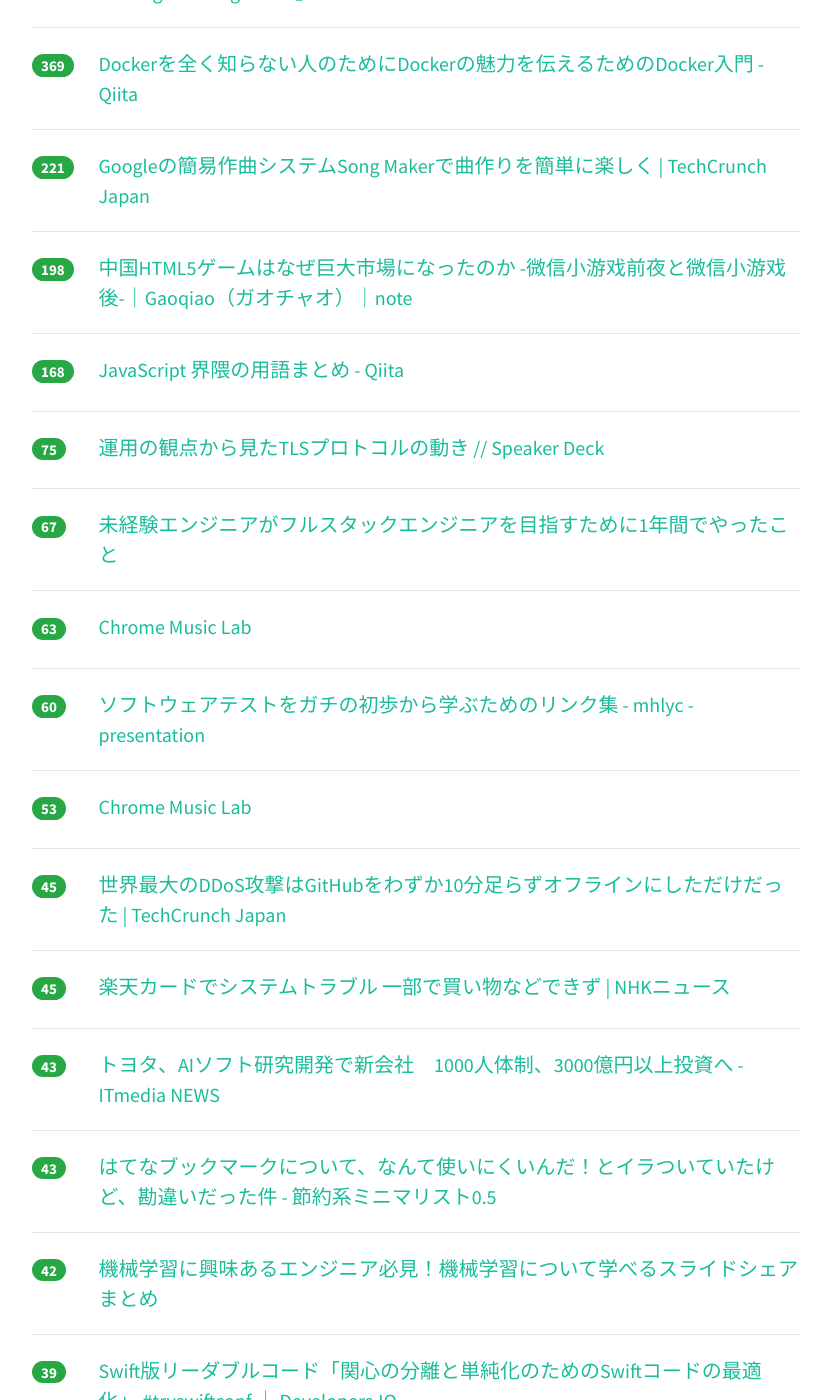
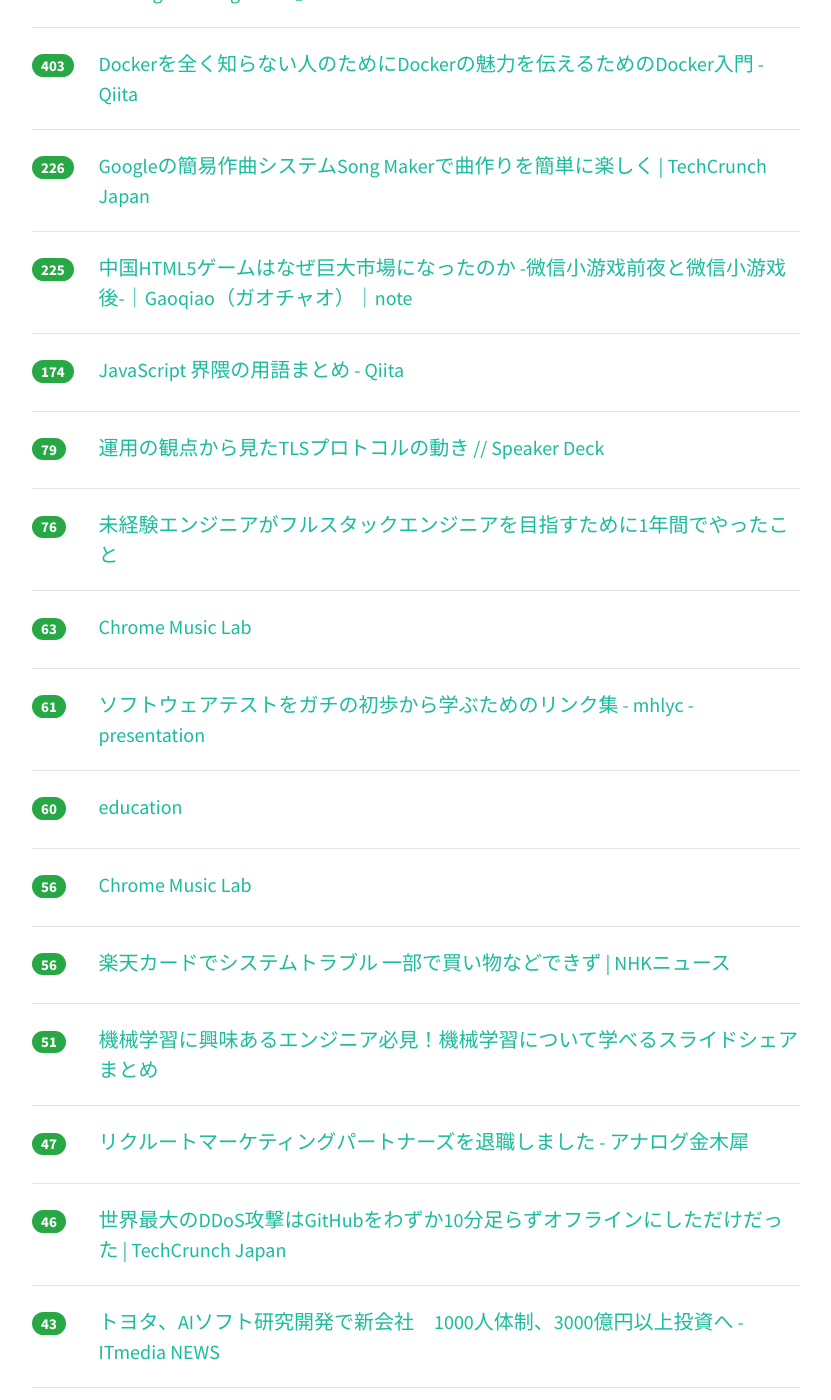
Before and after one commit to yatta47/hatena-matome-site, a Jekyll site: the page built from _posts/2018-03-03-hatena.md, in a window 1280 px wide and 1400 px high, scrolled down 448 px. Shown: the whole window, without its empty margins (224-1055 px from the left). Built offline with Jekyll 4.4.1, drawn with Linux system fonts in a browser that asks for light colours; nearby versions of some CDN libraries; some of the changed text lies outside the part shown.

Commit message:
Updated 2018-03-03

```diff
--- a/_posts/2018-03-03-hatena.md
+++ b/_posts/2018-03-03-hatena.md
@@ -1,43 +1,43 @@
 ---
 layout: post
 title:  "2018-03-03 はてぶIT"
-date:   2018-03-03 19:02:49
+date:   2018-03-03 20:02:57
 tags: [it-hotentry]
 ---
-43 件のデータあり
+46 件のデータあり
 
 <hr><div class="row">
-<div class="col-1"><span class="badge badge-pill badge-success h2">500</span></div>
+<div class="col-1"><span class="badge badge-pill badge-success h2">514</span></div>
 <div class="col-11"><a href='https://gigazine.net/news/20180302-chrome-music-lab-song-maker/' target='_blank'>インストール不要・誰でも無料で打ち込み音楽をブラウザ上で簡単に作曲できるGoogle「Song Maker」 - GIGAZINE</a></div>
 </div>
 <hr>
 <div class="row">
-<div class="col-1"><span class="badge badge-pill badge-success h2">369</span></div>
+<div class="col-1"><span class="badge badge-pill badge-success h2">403</span></div>
 <div class="col-11"><a href='https://qiita.com/bremen/items/4604f530fe25786240db' target='_blank'>Dockerを全く知らない人のためにDockerの魅力を伝えるためのDocker入門 - Qiita</a></div>
 </div>
 <hr>
 <div class="row">
-<div class="col-1"><span class="badge badge-pill badge-success h2">221</span></div>
+<div class="col-1"><span class="badge badge-pill badge-success h2">226</span></div>
 <div class="col-11"><a href='http://jp.techcrunch.com/2018/03/02/2018-03-02-googles-song-maker-experiment-makes-making-songs-easy/' target='_blank'>Googleの簡易作曲システムSong Makerで曲作りを簡単に楽しく | TechCrunch Japan</a></div>
 </div>
 <hr>
 <div class="row">
-<div class="col-1"><span class="badge badge-pill badge-success h2">198</span></div>
+<div class="col-1"><span class="badge badge-pill badge-success h2">225</span></div>
 <div class="col-11"><a href='https://note.mu/chinajapan/n/n05a9fdb12dae' target='_blank'>中国HTML5ゲームはなぜ巨大市場になったのか -微信小游戏前夜と微信小游戏後-｜Gaoqiao（ガオチャオ）｜note</a></div>
 </div>
 <hr>
 <div class="row">
-<div class="col-1"><span class="badge badge-pill badge-success h2">168</span></div>
+<div class="col-1"><span class="badge badge-pill badge-success h2">174</span></div>
 <div class="col-11"><a href='https://qiita.com/sinsengumi/items/e20342d13cbdd7ac2304' target='_blank'>JavaScript 界隈の用語まとめ - Qiita</a></div>
 </div>
 <hr>
 <div class="row">
-<div class="col-1"><span class="badge badge-pill badge-success h2">75</span></div>
+<div class="col-1"><span class="badge badge-pill badge-success h2">79</span></div>
 <div class="col-11"><a href='https://speakerdeck.com/shigeki/yun-yong-falseguan-dian-karajian-tatlspurotokorufalsedong-ki' target='_blank'>運用の観点から見たTLSプロトコルの動き // Speaker Deck</a></div>
 </div>
 <hr>
 <div class="row">
-<div class="col-1"><span class="badge badge-pill badge-success h2">67</span></div>
+<div class="col-1"><span class="badge badge-pill badge-success h2">76</span></div>
 <div class="col-11"><a href='https://career.levtech.jp/guide/knowhow/article/252/' target='_blank'>未経験エンジニアがフルスタックエンジニアを目指すために1年間でやったこと</a></div>
 </div>
 <hr>
@@ -47,23 +47,38 @@ tags: [it-hotentry]
 </div>
 <hr>
 <div class="row">
-<div class="col-1"><span class="badge badge-pill badge-success h2">60</span></div>
+<div class="col-1"><span class="badge badge-pill badge-success h2">61</span></div>
 <div class="col-11"><a href='http://mhlyc.hatenablog.com/entry/2017/05/26/074749' target='_blank'>ソフトウェアテストをガチの初歩から学ぶためのリンク集 - mhlyc -presentation</a></div>
 </div>
 <hr>
 <div class="row">
-<div class="col-1"><span class="badge badge-pill badge-success h2">53</span></div>
+<div class="col-1"><span class="badge badge-pill badge-success h2">60</span></div>
+<div class="col-11"><a href='https://google.ai/education/' target='_blank'>education</a></div>
+</div>
+<hr>
+<div class="row">
+<div class="col-1"><span class="badge badge-pill badge-success h2">56</span></div>
 <div class="col-11"><a href='https://musiclab.chromeexperiments.com/' target='_blank'>Chrome Music Lab</a></div>
 </div>
 <hr>
 <div class="row">
-<div class="col-1"><span class="badge badge-pill badge-success h2">45</span></div>
-<div class="col-11"><a href='http://jp.techcrunch.com/2018/03/02/2018-03-02-the-worlds-largest-ddos-attack-took-github-offline-for-less-than-tens-minutes/' target='_blank'>世界最大のDDoS攻撃はGitHubをわずか10分足らずオフラインにしただけだった | TechCrunch Japan</a></div>
+<div class="col-1"><span class="badge badge-pill badge-success h2">56</span></div>
+<div class="col-11"><a href='https://www3.nhk.or.jp/news/html/20180303/k10011350451000.html' target='_blank'>楽天カードでシステムトラブル 一部で買い物などできず | NHKニュース</a></div>
 </div>
 <hr>
 <div class="row">
-<div class="col-1"><span class="badge badge-pill badge-success h2">45</span></div>
-<div class="col-11"><a href='https://www3.nhk.or.jp/news/html/20180303/k10011350451000.html' target='_blank'>楽天カードでシステムトラブル 一部で買い物などできず | NHKニュース</a></div>
+<div class="col-1"><span class="badge badge-pill badge-success h2">51</span></div>
+<div class="col-11"><a href='https://career.levtech.jp/guide/knowhow/article/58/' target='_blank'>機械学習に興味あるエンジニア必見！機械学習について学べるスライドシェアまとめ</a></div>
+</div>
+<hr>
+<div class="row">
+<div class="col-1"><span class="badge badge-pill badge-success h2">47</span></div>
+<div class="col-11"><a href='http://motida-japan.hatenablog.com/entry/2018/03/03/102906' target='_blank'>リクルートマーケティングパートナーズを退職しました - アナログ金木犀</a></div>
+</div>
+<hr>
+<div class="row">
+<div class="col-1"><span class="badge badge-pill badge-success h2">46</span></div>
+<div class="col-11"><a href='http://jp.techcrunch.com/2018/03/02/2018-03-02-the-worlds-largest-ddos-attack-took-github-offline-for-less-than-tens-minutes/' target='_blank'>世界最大のDDoS攻撃はGitHubをわずか10分足らずオフラインにしただけだった | TechCrunch Japan</a></div>
 </div>
 <hr>
 <div class="row">
@@ -77,11 +92,6 @@ tags: [it-hotentry]
 </div>
 <hr>
 <div class="row">
-<div class="col-1"><span class="badge badge-pill badge-success h2">42</span></div>
-<div class="col-11"><a href='https://career.levtech.jp/guide/knowhow/article/58/' target='_blank'>機械学習に興味あるエンジニア必見！機械学習について学べるスライドシェアまとめ</a></div>
-</div>
-<hr>
-<div class="row">
 <div class="col-1"><span class="badge badge-pill badge-success h2">39</span></div>
 <div class="col-11"><a href='https://dev.classmethod.jp/client-side/language-client-side/try-swift-tokyo-2018-optimizing-swift-code-for-separation-of-concerns-and-simplicity/' target='_blank'>Swift版リーダブルコード「関心の分離と単純化のためのSwiftコードの最適化」 #tryswiftconf ｜ Developers.IO</a></div>
 </div>
@@ -92,13 +102,8 @@ tags: [it-hotentry]
 </div>
 <hr>
 <div class="row">
-<div class="col-1"><span class="badge badge-pill badge-success h2">36</span></div>
+<div class="col-1"><span class="badge badge-pill badge-success h2">37</span></div>
 <div class="col-11"><a href='http://blog-ja.sideci.com/entry/2018/03/02/120636' target='_blank'>「SideCIのようなツールが開発プロセス中に存在するのは、ぼくが理想とする世界の一部を実現している」（まつもとゆきひろ氏） - SideCI Blog</a></div>
-</div>
-<hr>
-<div class="row">
-<div class="col-1"><span class="badge badge-pill badge-success h2">34</span></div>
-<div class="col-11"><a href='http://motida-japan.hatenablog.com/entry/2018/03/03/102906' target='_blank'>リクルートマーケティングパートナーズを退職しました - アナログ金木犀</a></div>
 </div>
 <hr>
 <div class="row">
@@ -132,17 +137,22 @@ tags: [it-hotentry]
 </div>
 <hr>
 <div class="row">
-<div class="col-1"><span class="badge badge-pill badge-success h2">27</span></div>
+<div class="col-1"><span class="badge badge-pill badge-success h2">28</span></div>
 <div class="col-11"><a href='https://papix.hatenablog.com/entry/2018/03/03/112532' target='_blank'>YAPC::Okinawaで, ｢Webサービスを監視するときに僕達が考えたこと｣というトークをしました - Masteries</a></div>
 </div>
 <hr>
 <div class="row">
-<div class="col-1"><span class="badge badge-pill badge-success h2">24</span></div>
+<div class="col-1"><span class="badge badge-pill badge-success h2">27</span></div>
 <div class="col-11"><a href='https://steemit.com/ja-blockchain/@programmer0/twitter-oauth' target='_blank'>TwitterとOAuthで超簡易ブロックチェーンつくった — Steemit</a></div>
 </div>
 <hr>
 <div class="row">
-<div class="col-1"><span class="badge badge-pill badge-success h2">22</span></div>
+<div class="col-1"><span class="badge badge-pill badge-success h2">25</span></div>
+<div class="col-11"><a href='http://b.hatena.ne.jp/entry/s/this.kiji.is/342295361173423201' target='_blank'>はてなブックマーク - 女性の太ももの写真展中止、東京　ネット上で批判の声 - 共同通信</a></div>
+</div>
+<hr>
+<div class="row">
+<div class="col-1"><span class="badge badge-pill badge-success h2">24</span></div>
 <div class="col-11"><a href='https://gigazine.net/news/20180303-fart-bad-plane/' target='_blank'>乗客のオナラが臭すぎて飛行機が着陸して警察がやってくるという事案が発生 - GIGAZINE</a></div>
 </div>
 <hr>
@@ -187,13 +197,23 @@ tags: [it-hotentry]
 </div>
 <hr>
 <div class="row">
-<div class="col-1"><span class="badge badge-pill badge-success h2">16</span></div>
-<div class="col-11"><a href='http://b.hatena.ne.jp/entry/s/this.kiji.is/342295361173423201' target='_blank'>はてなブックマーク - 女性の太ももの写真展中止、東京　ネット上で批判の声 - 共同通信</a></div>
+<div class="col-1"><span class="badge badge-pill badge-success h2">17</span></div>
+<div class="col-11"><a href='https://postd.cc/functional-programming-for-javascript-people-1/' target='_blank'>JavaScriptユーザのための関数型プログラミング(前編) | POSTD</a></div>
 </div>
 <hr>
 <div class="row">
 <div class="col-1"><span class="badge badge-pill badge-success h2">15</span></div>
 <div class="col-11"><a href='http://twitter.com/twitterjp/status/969316382465601536' target='_blank'>Twitter Japanさんのツイート: "嫌がらせやスパム、まちがった情報などのTwitter上にある問題を「健全性指数」を向上させることで解決していきます。この健全性の測定方法を公募し、進歩過程</a></div>
+</div>
+<hr>
+<div class="row">
+<div class="col-1"><span class="badge badge-pill badge-success h2">15</span></div>
+<div class="col-11"><a href='http://us.jnto.go.jp/cometojapan/' target='_blank'>Come to Japan | with Kizuna AI</a></div>
+</div>
+<hr>
+<div class="row">
+<div class="col-1"><span class="badge badge-pill badge-success h2">15</span></div>
+<div class="col-11"><a href='https://www.fxsitecompat.com/ja/docs/2018/symantec-issued-certificates-will-soon-be-distrusted/' target='_blank'>Symantec 社から発行された証明書の信頼が近く失われます (影響あり) | Firefox サイト互換性情報</a></div>
 </div>
 <hr>
 <div class="row">
@@ -203,7 +223,7 @@ tags: [it-hotentry]
 <hr>
 <div class="row">
 <div class="col-1"><span class="badge badge-pill badge-success h2">13</span></div>
-<div class="col-11"><a href='https://www.fxsitecompat.com/ja/docs/2018/symantec-issued-certificates-will-soon-be-distrusted/' target='_blank'>Symantec 社から発行された証明書の信頼が近く失われます (影響あり) | Firefox サイト互換性情報</a></div>
+<div class="col-11"><a href='https://www.slideshare.net/linecorp/perlline-news' target='_blank'>Perlで実装されたLINE NEWSの裏側</a></div>
 </div>
 <hr>
 <div class="row">
@@ -212,11 +232,6 @@ tags: [it-hotentry]
 </div>
 <hr>
 <div class="row">
-<div class="col-1"><span class="badge badge-pill badge-success h2">10</span></div>
-<div class="col-11"><a href='http://us.jnto.go.jp/cometojapan/' target='_blank'>Come to Japan | with Kizuna AI</a></div>
-</div>
-<hr>
-<div class="row">
 <div class="col-1"><span class="badge badge-pill badge-success h2">8</span></div>
 <div class="col-11"><a href='http://www.itmedia.co.jp/mobile/articles/1803/02/news109.html' target='_blank'>探してみよう！　3万円前後で買える「春スマホ」（キャリア実質価格編） (1/3) - ITmedia Mobile</a></div>
 </div>
```
